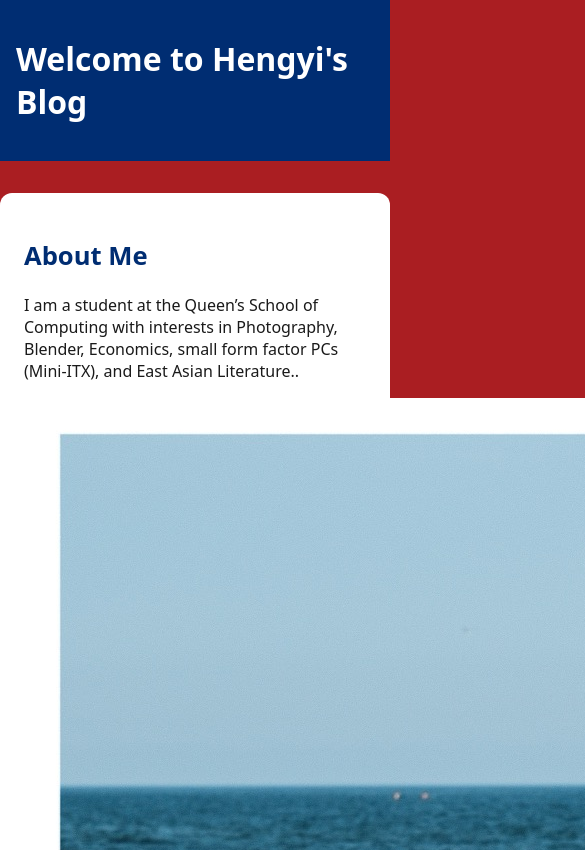
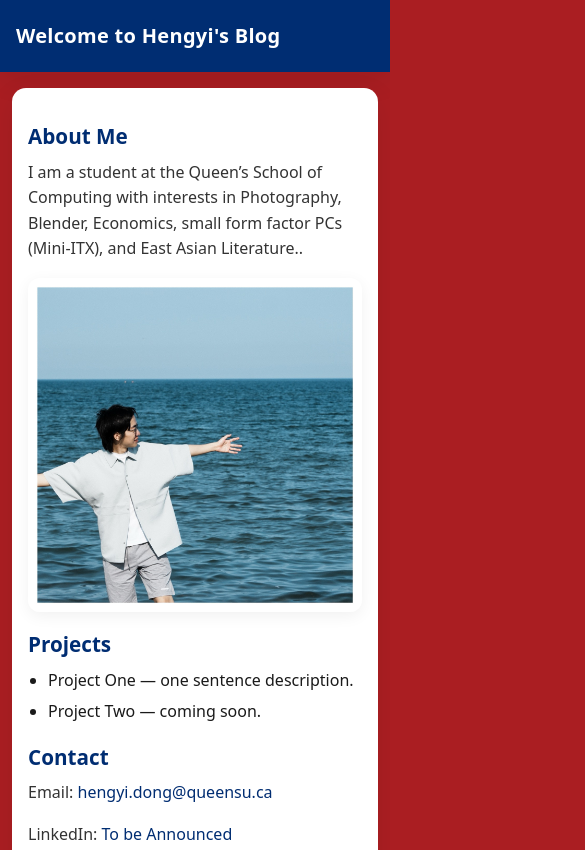
Before and after one commit to Apricotopic/queens-student-page, a plain HTML site: page index.html in a window 390 px wide. Shown: the top 850 px of the page, 585 px wide, since content can reach past the window. Drawn offline with Linux system fonts and the light colour scheme.

Commit message:
Update style.css

```diff
--- a/style.css
+++ b/style.css
@@ -1,12 +1,110 @@
+/* ===== Theme & Reset ===== */
 :root {
-  --red:#aa1e22; --gold:#f2a900; --blue:#002d72;
+  --red: #aa1e22;
+  --gold: #f2a900;
+  --blue: #002d72;
+  --ink: #1a1a1a;
+  --ink-2: #333;
+  --bg: #ffffff;
+  --card-radius: 14px;
+  --shadow: 0 8px 28px rgba(0,0,0,.08);
 }
-body { font-family: system-ui, sans-serif; margin:0; background:var(--red); color:#fff; }
-header { background:var(--blue); color:#fff; padding:1rem; }
-main { background:#fff; color:#1a1a1a; max-width:900px; margin:2rem auto; border-radius:12px; padding:1.5rem; }
-a { color: var(--blue); }
-/* === personalize below by changing colors or spacing === */
-/* example: make headings blue and a bit larger */
-h2 { color: var(--blue); font-size: 1.6rem; }
-/* example: make your photo round */
-img { border-radius: 12px; }
+
+* { box-sizing: border-box; }
+html { scroll-behavior: smooth; }
+body {
+  margin: 0;
+  font-family: system-ui, -apple-system, Segoe UI, Roboto, "Helvetica Neue", Arial, "Noto Sans", "Apple Color Emoji", "Segoe UI Emoji", "Segoe UI Symbol", sans-serif;
+  color: #fff;
+  background: var(--red);
+  line-height: 1.6;
+}
+
+/* ===== Header ===== */
+header {
+  background: var(--blue);
+  color: #fff;
+  padding: 1.25rem 1rem;
+  box-shadow: var(--shadow);
+}
+header h1 {
+  margin: 0;
+  font-size: clamp(1.25rem, 2.5vw + .5rem, 2rem);
+  letter-spacing: .3px;
+}
+
+/* ===== Main Card ===== */
+main {
+  background: var(--bg);
+  color: var(--ink);
+  max-width: 920px;
+  margin: 2rem auto;
+  border-radius: var(--card-radius);
+  padding: 1.5rem;
+  box-shadow: var(--shadow);
+}
+
+/* ===== Typography ===== */
+p { margin: .6rem 0 1rem; color: var(--ink-2); }
+h2 {
+  color: var(--blue);
+  font-size: clamp(1.25rem, 1.2vw + 1rem, 1.75rem);
+  margin: 1.2rem 0 .6rem;
+  line-height: 1.3;
+}
+ul { padding-left: 1.25rem; margin: .25rem 0 1rem; }
+li { margin: .35rem 0; }
+
+/* small meta text (如 email/連結說明) */
+.small { font-size: .92rem; color: #555; }
+
+/* ===== Links ===== */
+a { color: var(--blue); text-decoration: none; }
+a:hover, a:focus { text-decoration: underline; }
+a:active { color: #001a42; }
+
+/* ===== Image: responsive & centered ===== */
+img {
+  max-width: 100%;
+  height: auto;
+  display: block;
+  margin: 1rem auto;
+  border-radius: 12px;
+  box-shadow: 0 4px 16px rgba(0,0,0,.06);
+}
+
+/* 可選：做為 hero 圖片時，維持構圖 */
+img.hero {
+  width: 100%;
+  aspect-ratio: 16/9;   /* 改 4/3 或 1/1 也行 */
+  object-fit: cover;
+  margin-top: .5rem;
+}
+
+/* ===== Sections spacing ===== */
+section + section { margin-top: 1.25rem; }
+
+/* ===== Nice details ===== */
+/* 重點標記 */
+mark {
+  background: linear-gradient(transparent 60%, rgba(242,169,0,.35) 0);
+  padding: 0 .05em;
+  border-radius: 2px;
+}
+
+/* ===== Responsive fine-tuning ===== */
+@media (max-width: 640px) {
+  main { margin: 1rem .75rem; padding: 1rem; }
+}
+
+/* ===== Optional badge/button （如果以後要加） ===== */
+.button {
+  display: inline-block;
+  padding: .55rem .9rem;
+  background: var(--blue);
+  color: #fff;
+  border-radius: 10px;
+  font-weight: 600;
+  box-shadow: 0 6px 18px rgba(0,45,114,.18);
+}
+.button:hover { filter: brightness(1.05); }
```
